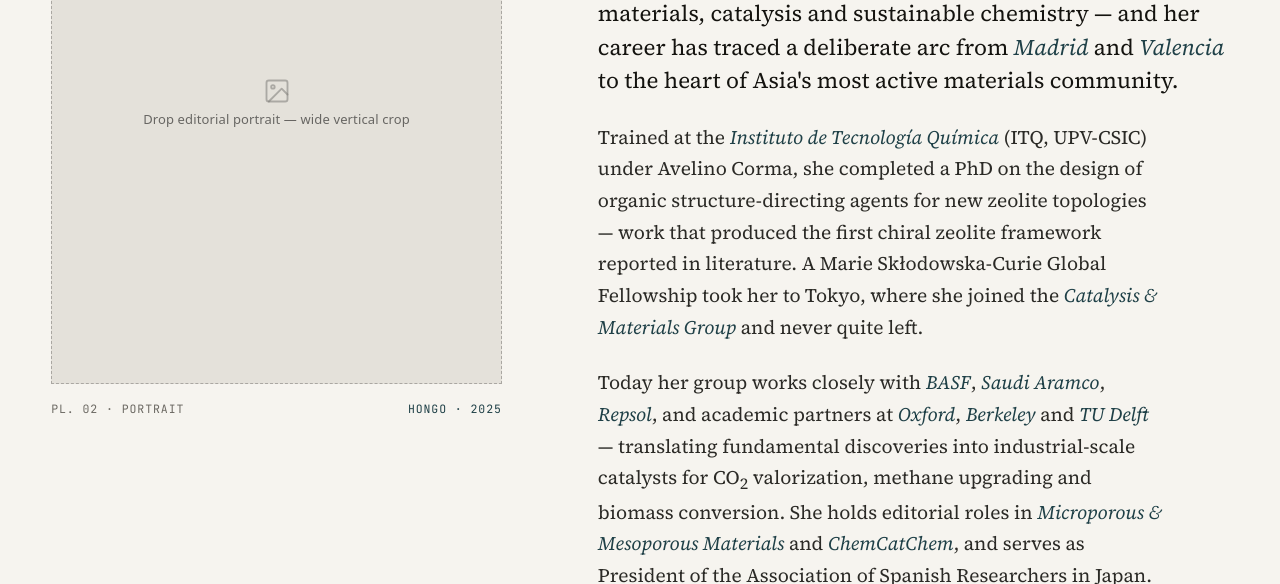
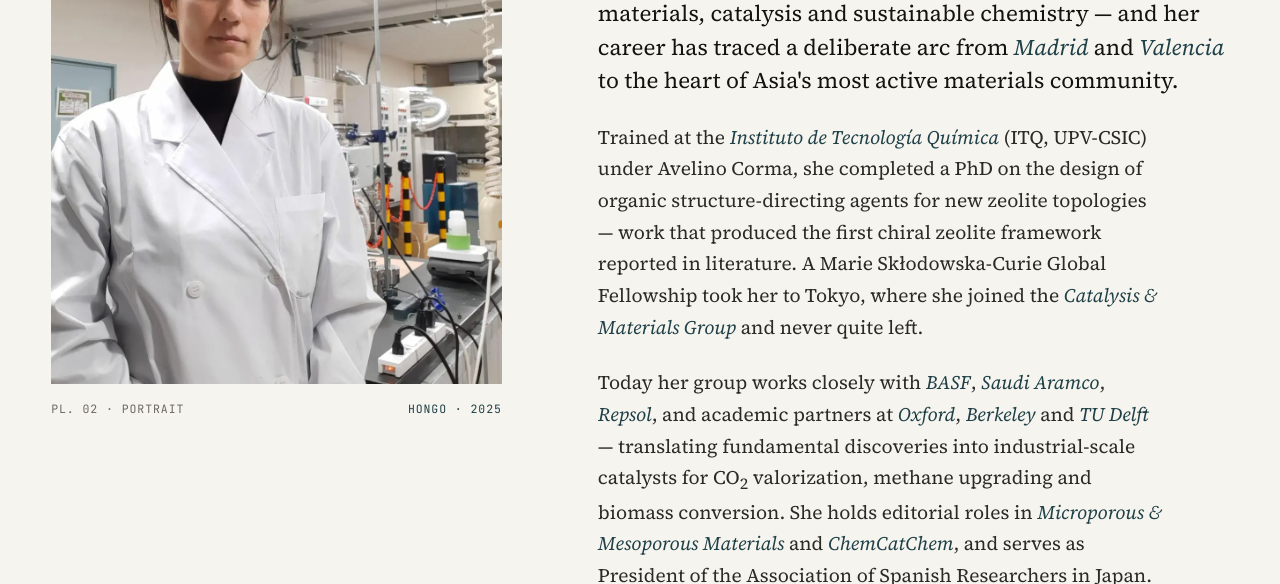
Before and after one commit to davidrecalde/raquel-simancas-website, a plain HTML site: page about.html in a window 1280 px wide. Shown: the part 773-1357 px from the top of the page. Drawn offline with Linux system fonts and the light colour scheme; no server answers.

Commit message:
Add laboratory portrait to about page

```diff
--- a/about.html
+++ b/about.html
@@ -66,10 +66,10 @@
     <div class="wrap-wide">
       <div class="bio-grid">
         <div class="portrait-col">
-          <image-slot
-            id="portrait-about"
-            placeholder="Drop editorial portrait — wide vertical crop"
-            shape="rect"></image-slot>
+          <img
+  src="Raquel-Simancas-Laboratorio.webp"
+  alt="Raquel Simancas in the laboratory, University of Tokyo"
+  style="width:100%; height:auto; aspect-ratio: 4/5; display:block; object-fit:cover;">
           <div style="margin-top: var(--s-4); display: flex; justify-content: space-between; font-family: var(--mono); font-size: 0.72rem; color: var(--mineral); letter-spacing: 0.08em; text-transform: uppercase;">
             <span>Pl.&nbsp;02 · Portrait</span><span class="t-accent">Hongo · 2025</span>
           </div>
```
